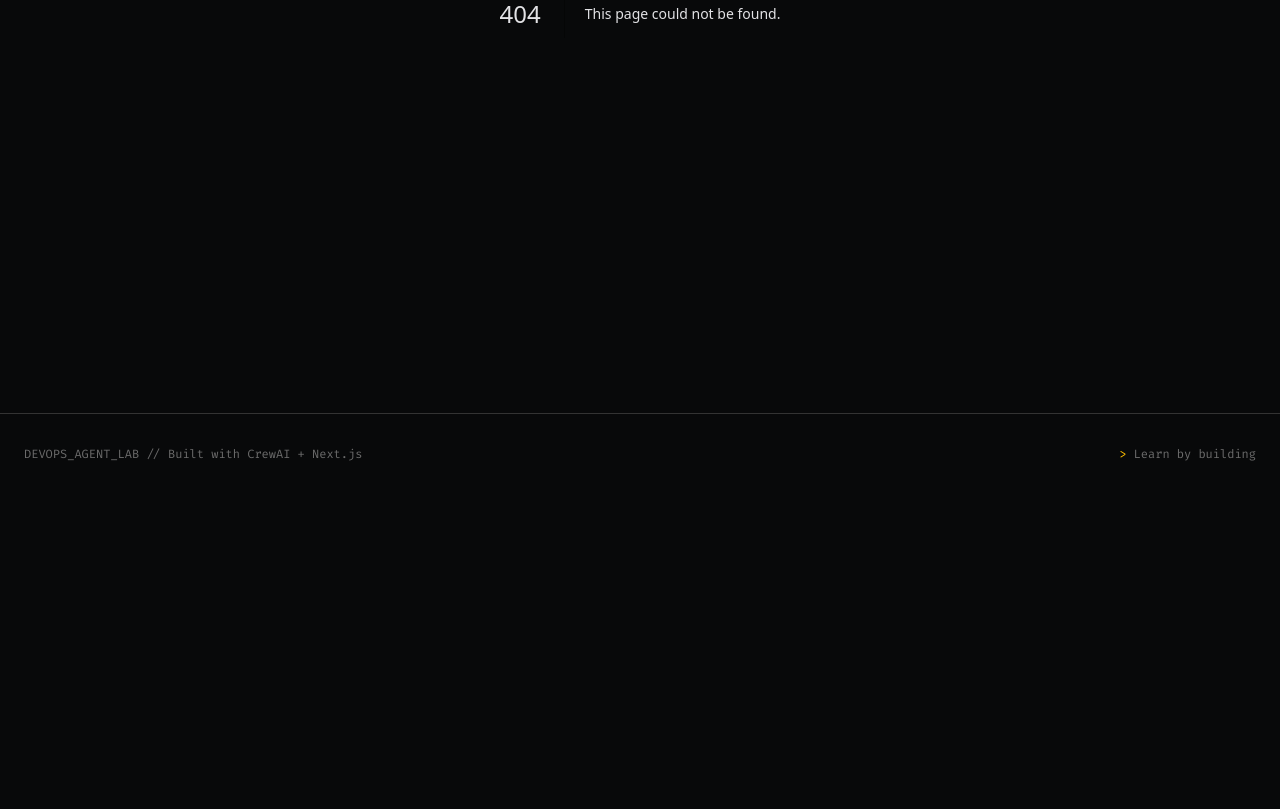
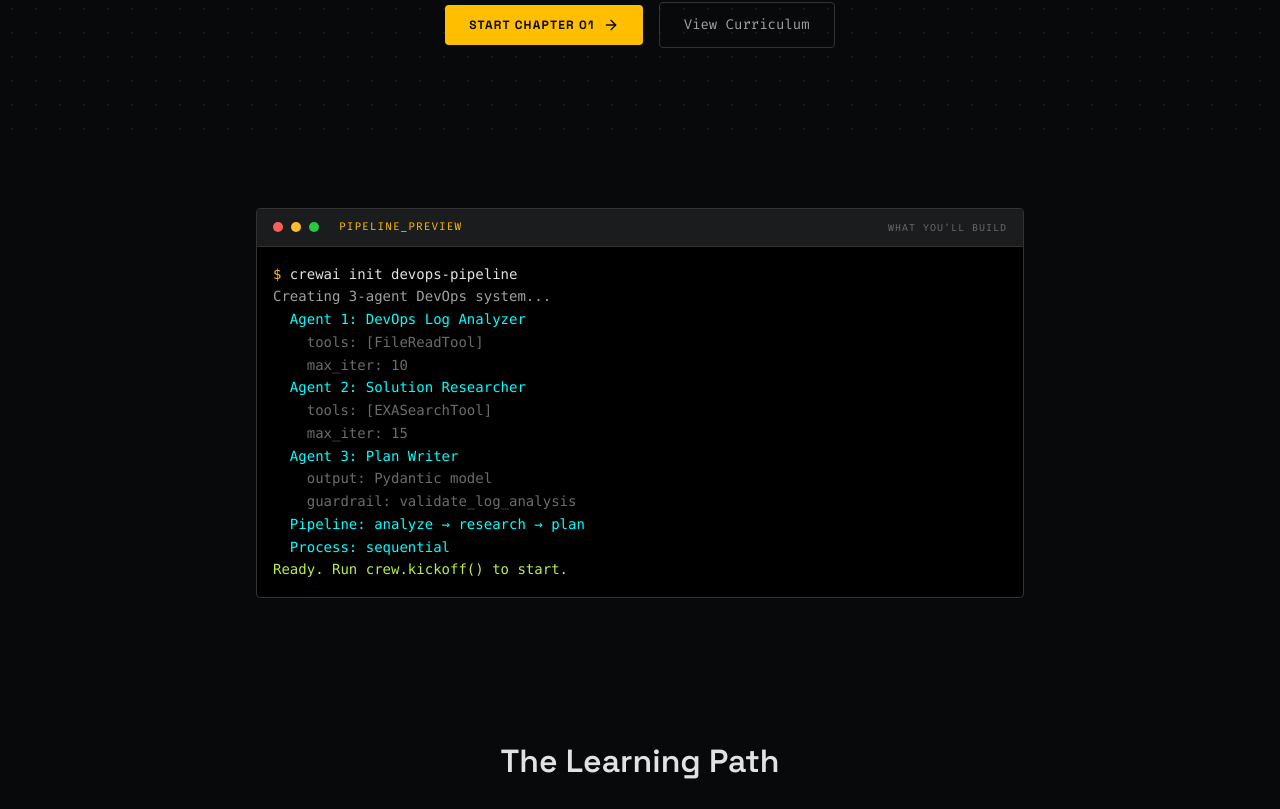
Before and after one commit to ishandutta0098/devops-engineering-agent, a Next.js app in the folder web/: page / in a window 1280 px wide. Before the commit this address had no page. Shown: the part 451-1260 px from the top of the page. Before the commit the page ends 945 px from the top, so only its background shows below. Built offline with nearby package versions, Linux system fonts and the light colour scheme.

Commit message:
Add home page composing HeroBand, TerminalPreview, and ChapterTimeline

```diff
--- /dev/null
+++ b/web/app/page.tsx
@@ -0,0 +1,13 @@
+import { HeroBand } from "@/components/Home/HeroBand";
+import { TerminalPreview } from "@/components/Home/TerminalPreview";
+import { ChapterTimeline } from "@/components/Home/ChapterTimeline";
+
+export default function HomePage() {
+  return (
+    <>
+      <HeroBand />
+      <TerminalPreview />
+      <ChapterTimeline />
+    </>
+  );
+}
```
